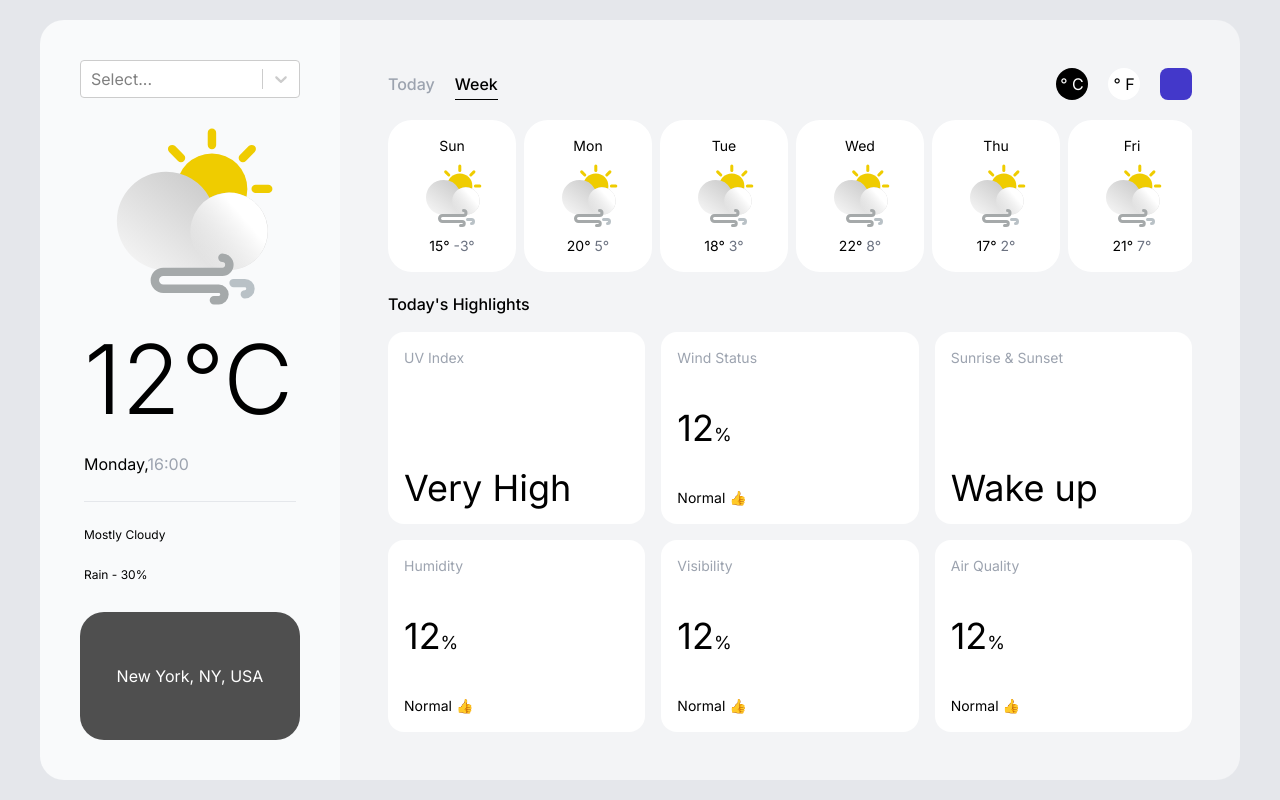
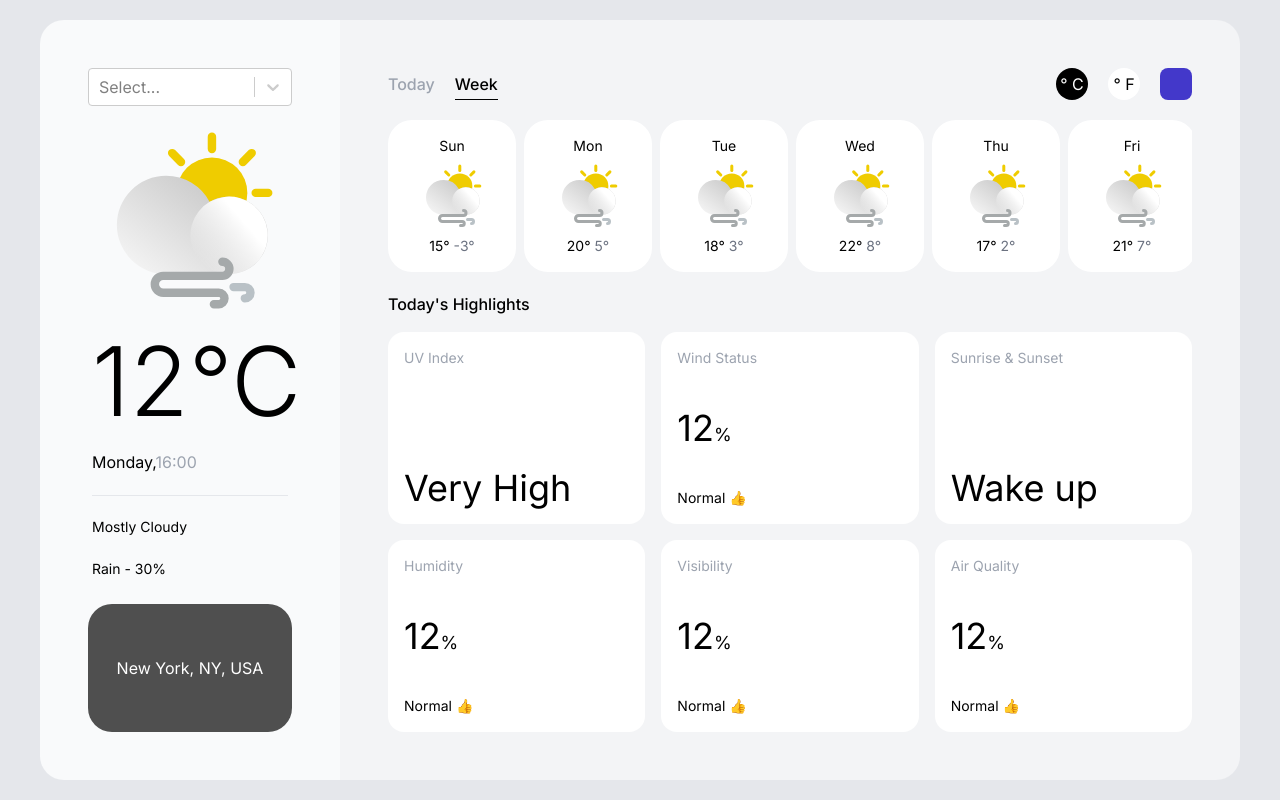
Before and after one commit to prayush21/weather-app, a Next.js app: page / in a window 1280 px wide. Built offline with nearby package versions, Linux system fonts and the light colour scheme; grey boxes are pictures that could not be loaded.

Commit message:
UI Touchups

```diff
--- a/src/components/current-weather.jsx
+++ b/src/components/current-weather.jsx
@@ -17,8 +17,8 @@ function CurrentWeather() {
         <span className="text-gray-400">16:00</span>
       </div>
       <hr></hr>
-      <div className=" text-xs font-normal">Mostly Cloudy</div>
-      <div className=" text-xs font-normal">Rain - 30%</div>
+      <div className=" text-sm font-normal">Mostly Cloudy</div>
+      <div className=" text-sm font-normal">Rain - 30%</div>
     </div>
   );
 }
--- a/src/components/sider.js
+++ b/src/components/sider.js
@@ -5,7 +5,7 @@ import City from "./city";
 
 function Sider() {
   return (
-    <div className="bg-gray-50 sm:col-span-1 sm:rounded-s-3xl p-10 flex flex-col justify-between">
+    <div className="bg-gray-50 sm:col-span-1 sm:rounded-s-3xl p-12 flex flex-col justify-between">
       <SearchInput />
       <CurrentWeather />
       <City />
--- a/src/components/uv-highlight-card.jsx
+++ b/src/components/uv-highlight-card.jsx
@@ -1,7 +1,6 @@
 import React from "react";
 
 function UVHighlightCard({ title, id }) {
-  console.log("id", id);
   return (
     <div
       key={id}
```
